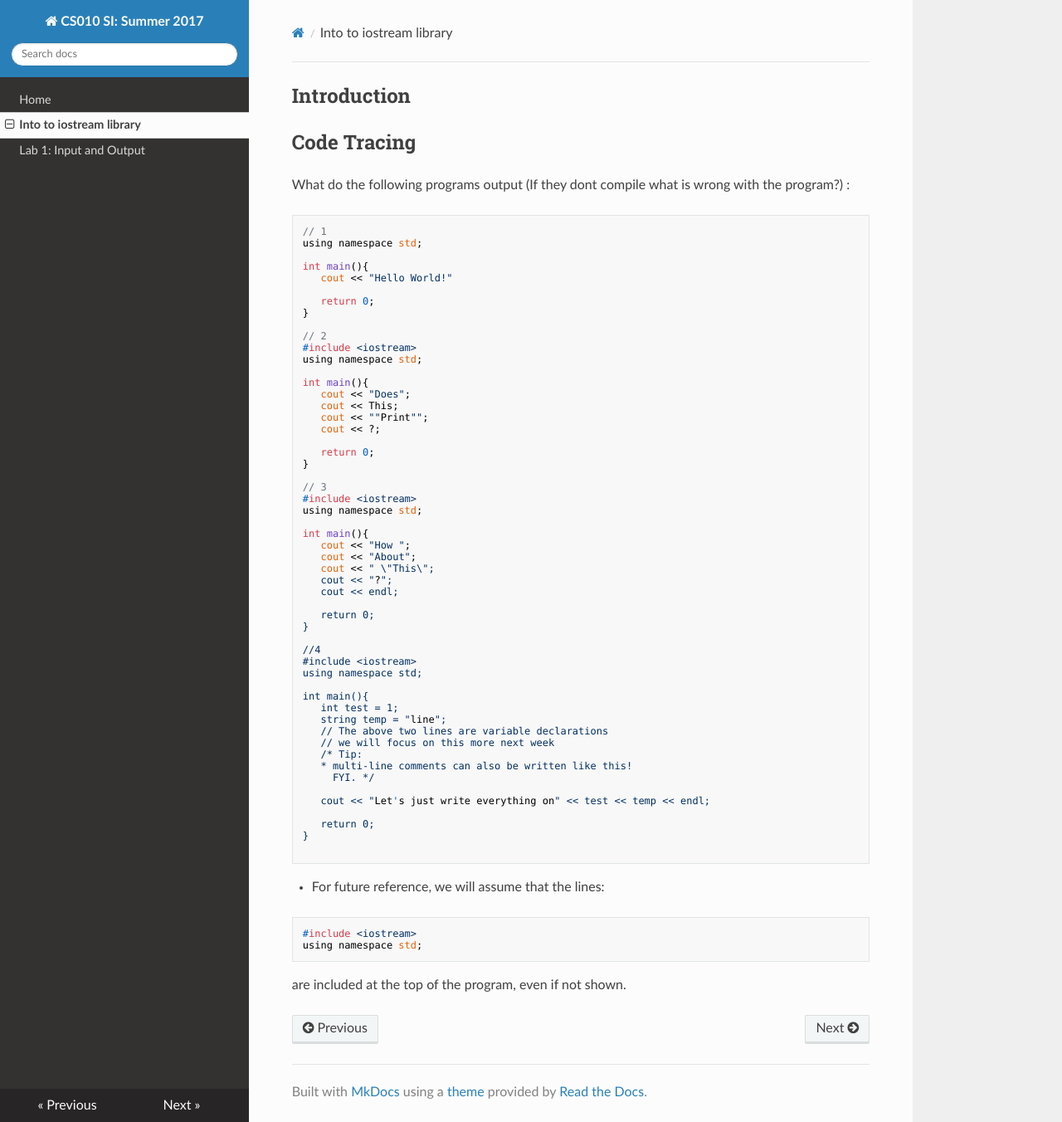
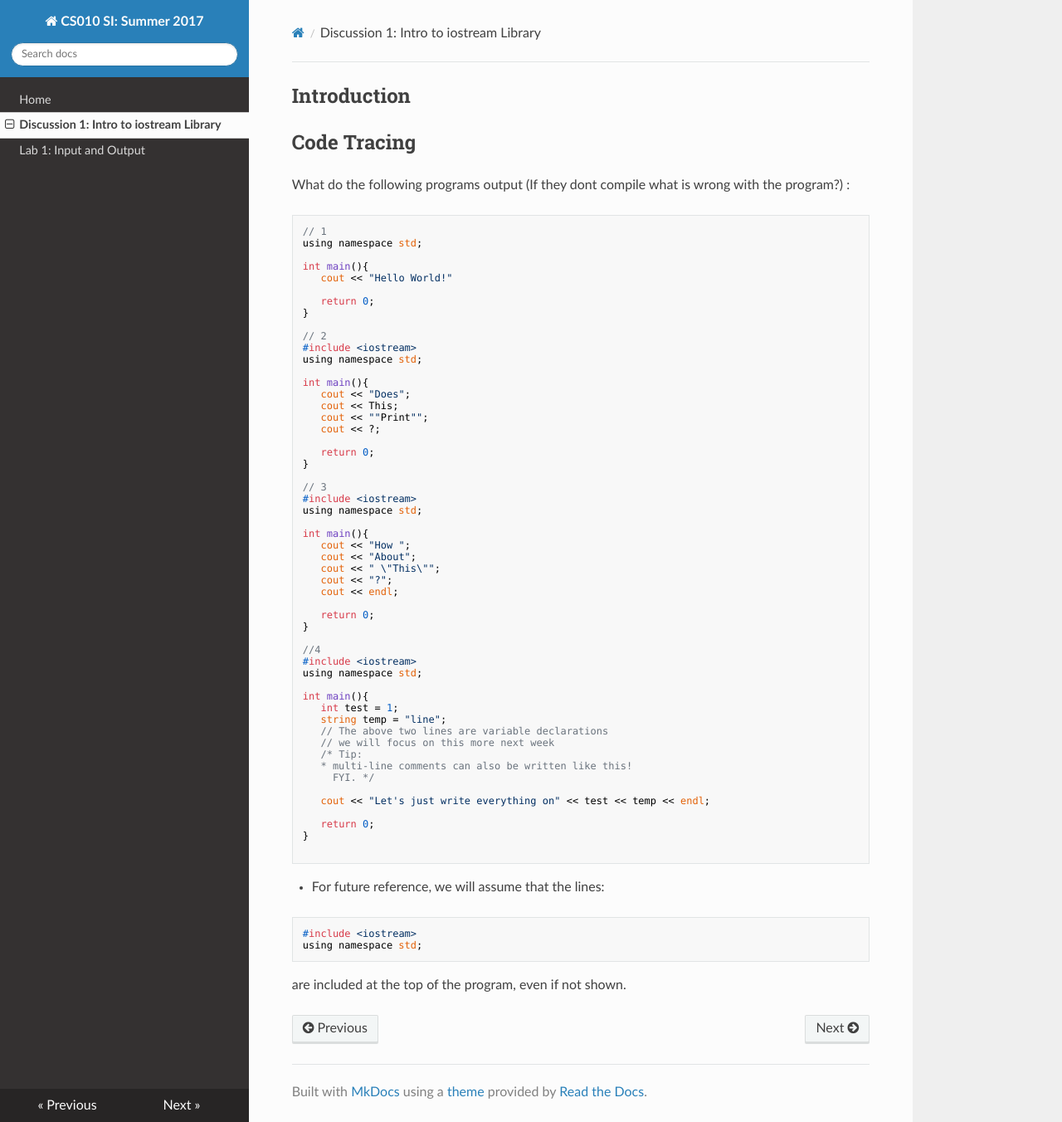
Before and after one commit to cs-si-ucr/cs10, an MkDocs documentation site: the page built from docs/dis01.md, in a window 1280 px wide and 1352 px high. Shown: the whole window at 83% size. Built offline with MkDocs 1.6.1, drawn with Linux system fonts in a browser that asks for light colours; nearby versions of some CDN libraries; old or Windows-style settings are respelled for this version of MkDocs.

Commit message:
updating dis01

```diff
--- a/docs/dis01.md
+++ b/docs/dis01.md
@@ -39,7 +39,7 @@
 int main(){
    cout << "How ";
    cout << "About";
-   cout << " \"This\";
+   cout << " \"This\"";
    cout << "?";
    cout << endl;
 
--- a/mkdocs.yml
+++ b/mkdocs.yml
@@ -1,7 +1,7 @@
 site_name: "CS010 SI: Summer 2017"
 pages:
     - [index.md, "Home"]
-    - [dis01.md, "Into to iostream library"]
+    - [dis01.md, "Discussion 1: Intro to iostream Library"]
     - [lab01.md, "Lab 1: Input and Output"]
    #- [dis02.md, "Discussion 2: Variables and Math"]
    #- [lab02.md, "Lab 2: Variables and Math"]
```
